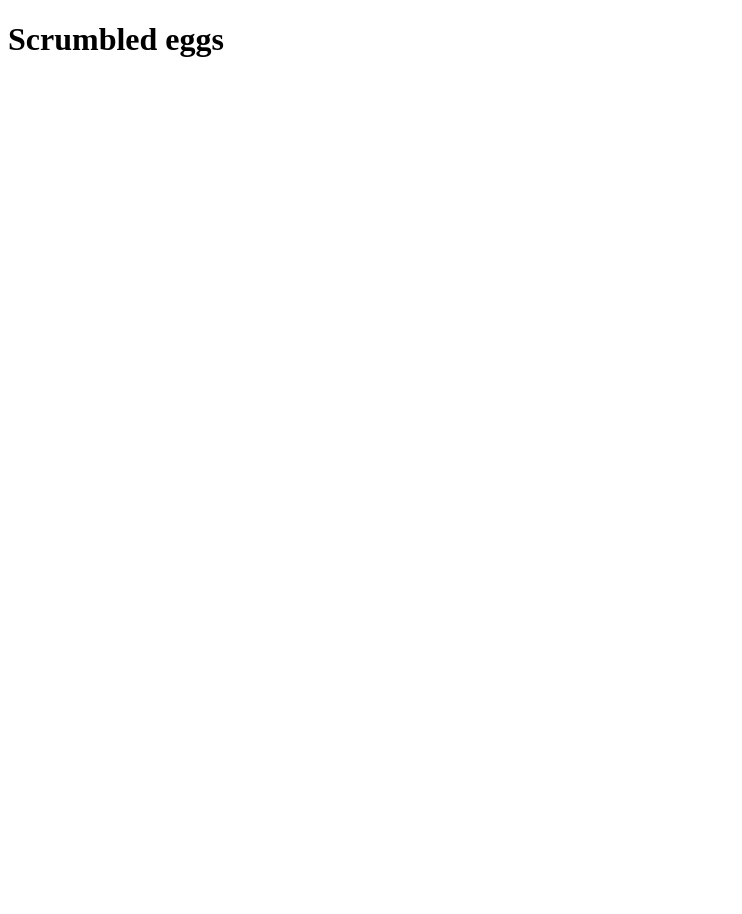
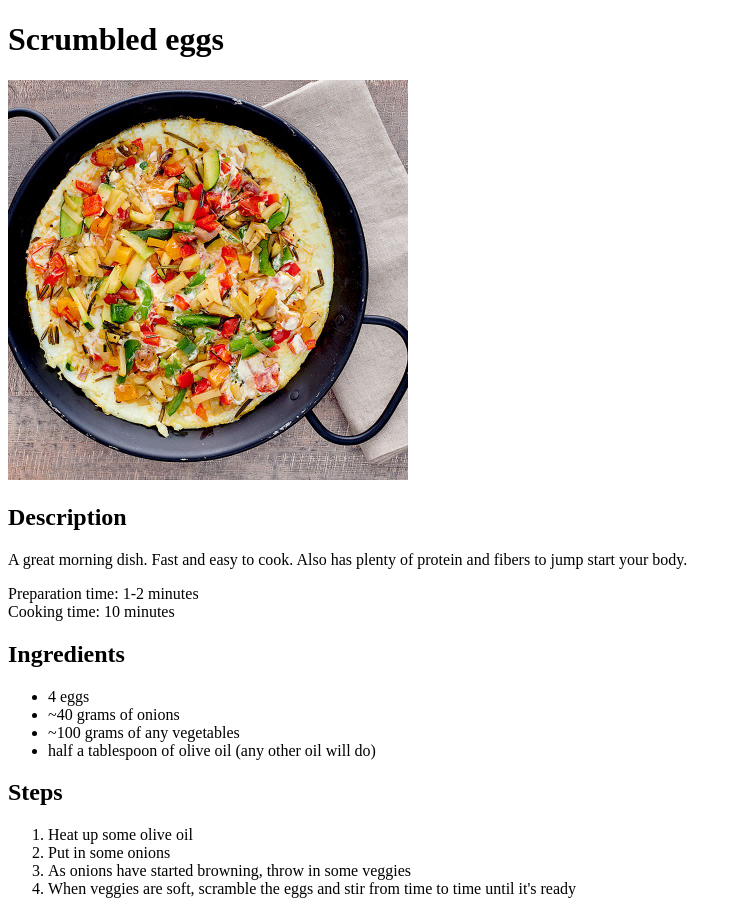
Before and after one commit to Vsein/recipes-web, a plain HTML site: page recipes/scrumbled_eggs.html in a window 1280 px wide. Shown: the whole page, without its empty margins (0-742 px from the left). Before the commit the page ends 800 px from the top, so only its background shows below. Drawn offline with Linux system fonts and the light colour scheme.

Commit message:
Add scrumbled eggs recipe

```diff
--- a/recipes/scrumbled_eggs.html
+++ b/recipes/scrumbled_eggs.html
@@ -7,5 +7,24 @@
 
   <body>
     <h1> Scrumbled eggs </h1>
+	<img src="scrumbled_eggs.jpg" alt="Scrubmled eggs photo" height="400">
+	<h2> Description </h2>
+	<p> A great morning dish. Fast and easy to cook. Also has plenty of protein
+	and fibers to jump start your body.</p>
+	<p> Preparation time: 1-2 minutes <br> Cooking time: 10 minutes </p>
+	<h2> Ingredients </h2>
+	<ul>
+		<li> 4 eggs </li>
+		<li> ~40 grams of onions </li>
+		<li> ~100 grams of any vegetables </li>
+		<li> half a tablespoon of olive oil (any other oil will do)</li>
+	</ul>
+	<h2> Steps </h2>
+	<ol>
+		<li> Heat up some olive oil </li>
+		<li> Put in some onions </li>
+		<li> As onions have started browning, throw in some veggies </li>
+		<li> When veggies are soft, scramble the eggs and stir from time to time until it's ready </li>
+	</ol>
   </body>
 </html>
```
Also changed, not shown: index.html (added, +12 -0 lines), recipes/scrumbled_eggs.jpg (added).
